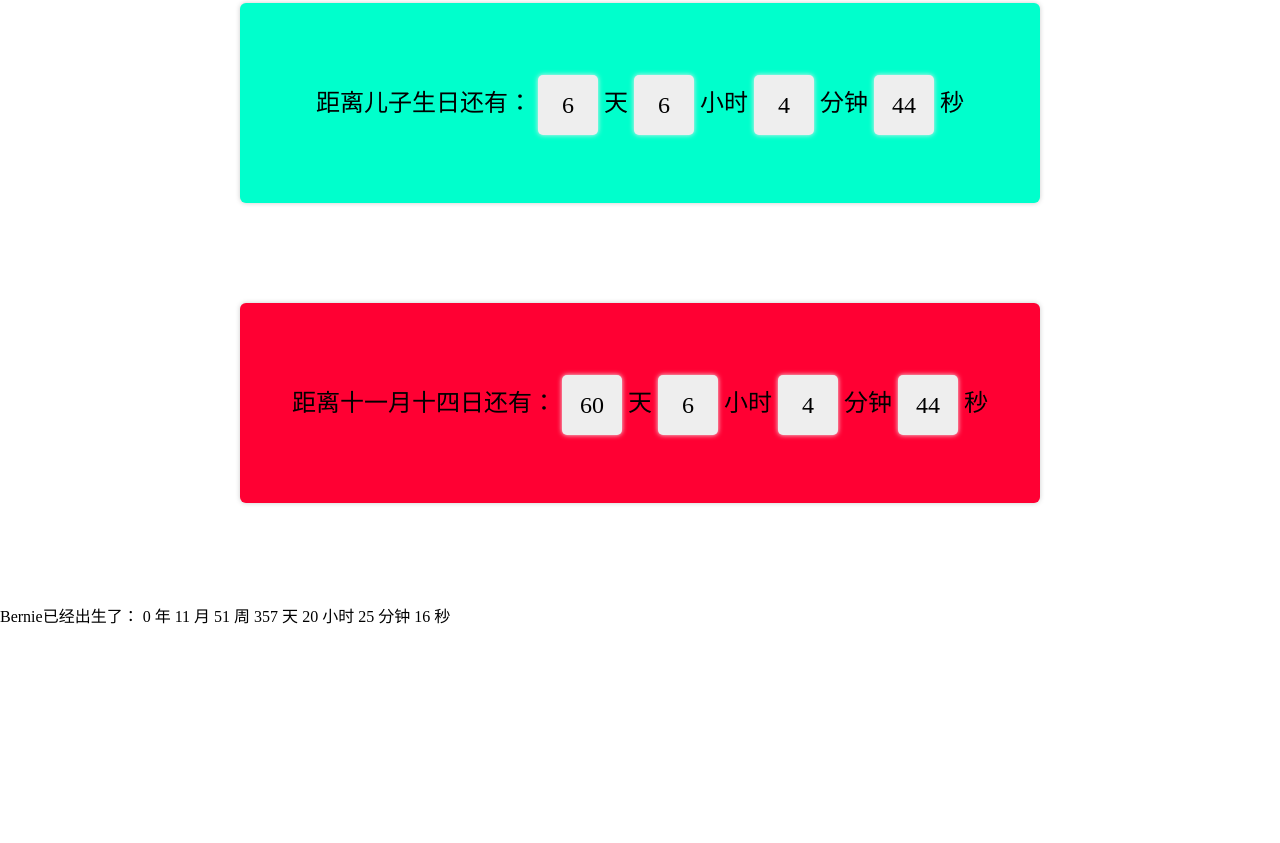
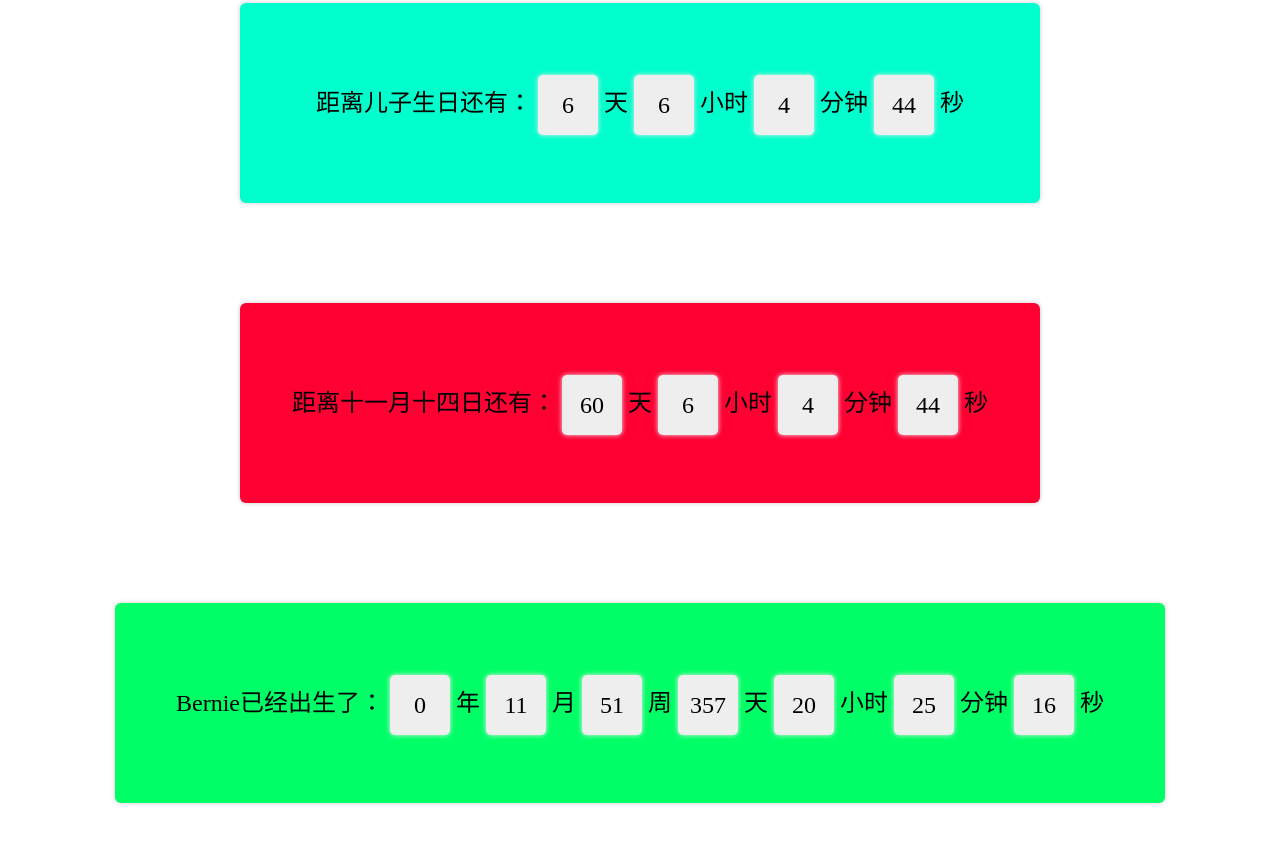
Before and after one commit to pcamateur/pcamateur.github.io, a plain HTML site: page count/cc.html in a window 1280 px wide. Shown: the part 697-1540 px from the top of the page. Before the commit the page ends 1324 px from the top, so only its background shows below. Drawn offline with Linux system fonts and the light colour scheme.

Commit message:
bernies time css

```diff
--- a/count/c.css
+++ b/count/c.css
@@ -19,11 +19,24 @@
      border-radius: 6px;
  }
 
+ #counts {
+     width: 1050px;
+     height: 200px;
+     background: #0F6;
+     margin: 100px auto;
+     text-align: center;
+     line-height: 200px;
+     font-size: 24px;
+     box-shadow: 0 0 5px #ccc;
+     border-radius: 6px;
+ }
+
  #count span,
  #count1 span,
  #count2 span,
  #count3 span,
- #count4 span {
+ #count4 span,
+ #counts span {
      width: 60px;
      height: 60px;
      background: #EEE;
```
